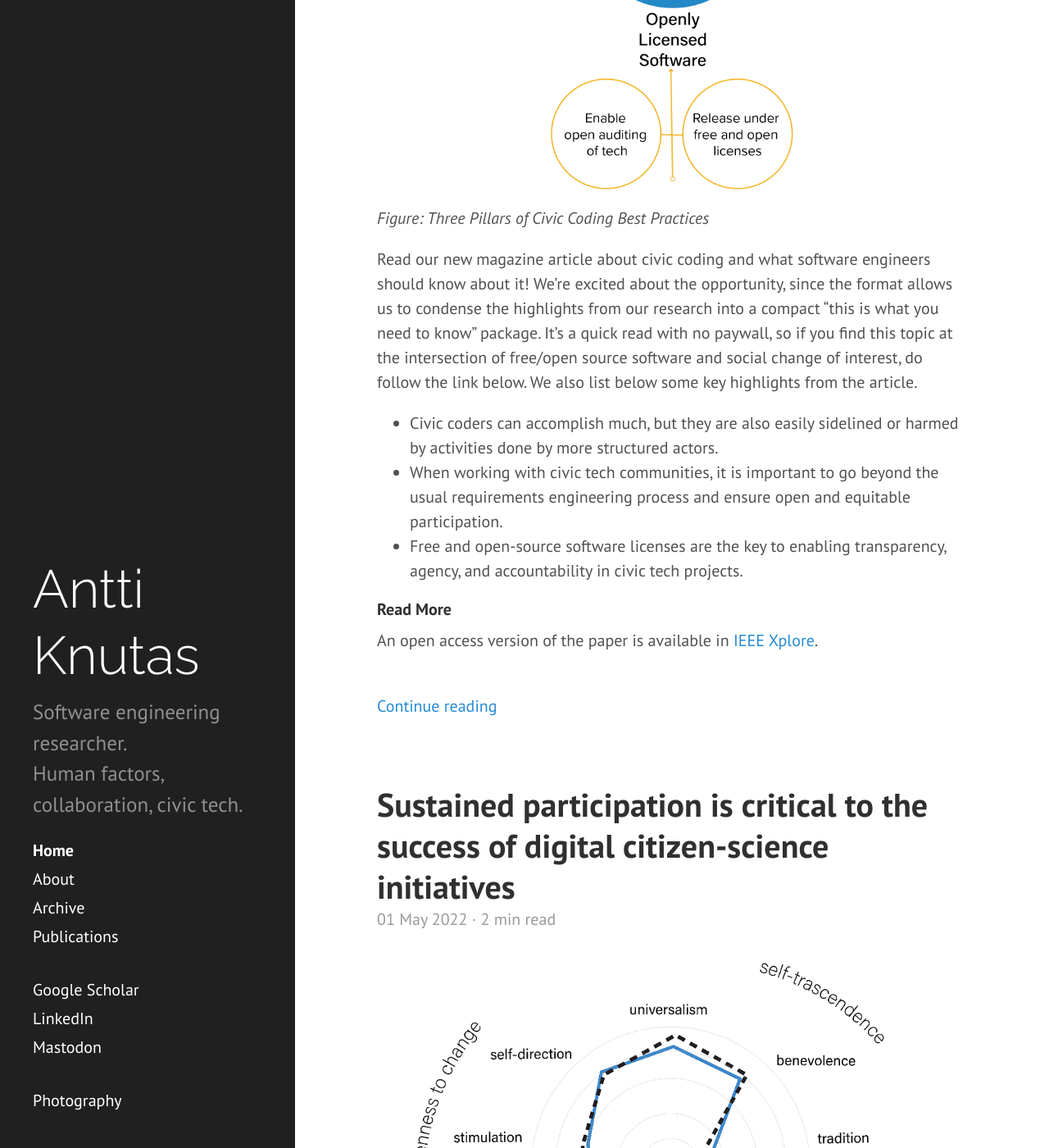
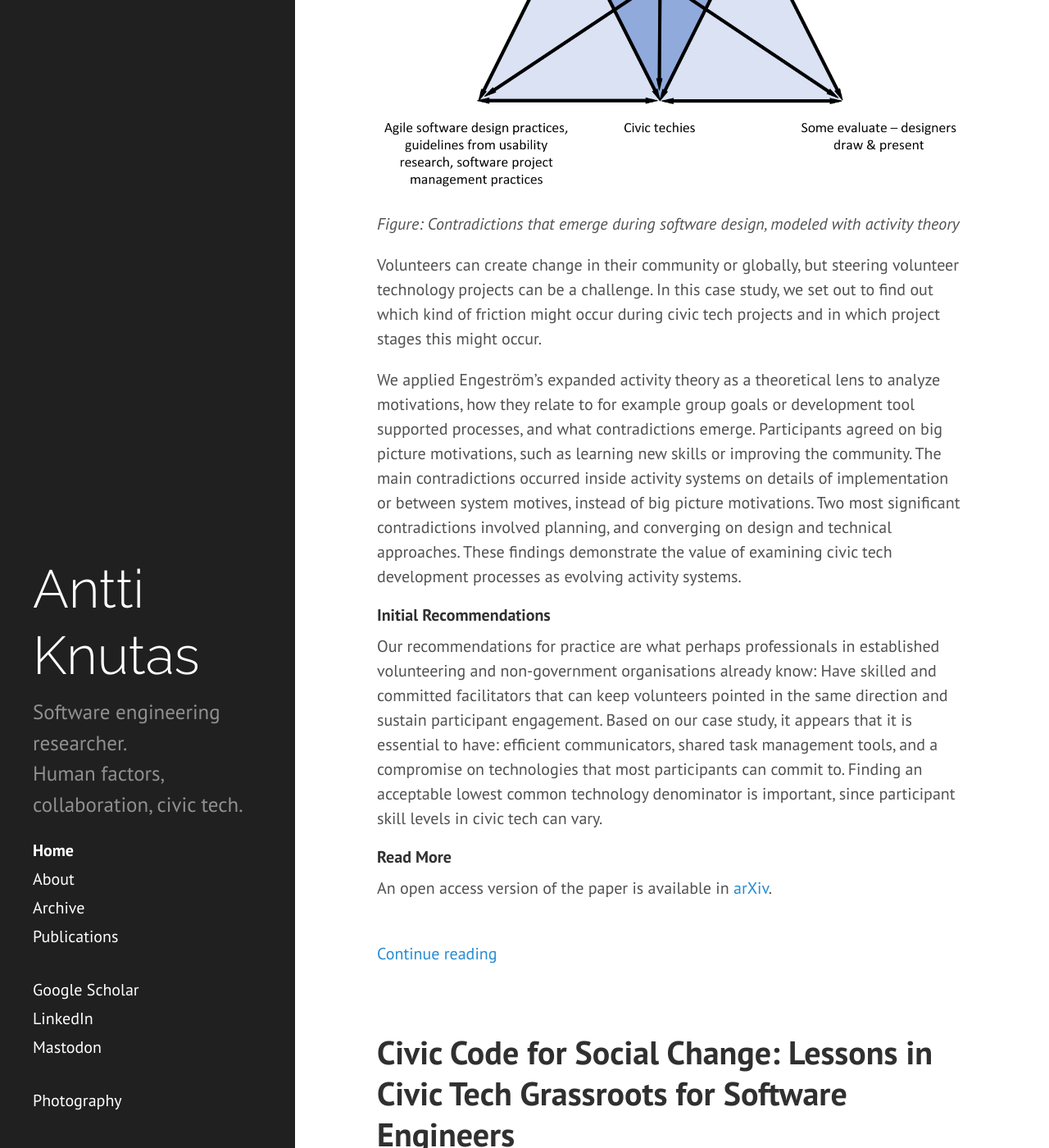
Before and after one commit to aknutas/aknutas.github.io, a Jekyll site: the page built from index.html, in a window 1280 px wide and 1400 px high, scrolled down 659 px. Shown: the whole window at 82% size. Built offline with Jekyll 4.4.1, drawn with Linux system fonts in a browser that asks for light colours; the list of posts is cut into pages by our own code; some of the changed text lies outside the part shown.

Commit message:
Added new post
Post on civic tech motivations

```diff
--- /dev/null
+++ b/_posts/2023-03-25-civictech-motivations.md
@@ -0,0 +1,35 @@
+---
+layout: post
+title: 'Contradicting Motivations in Civic Tech Software Development: Analysis of a Grassroots Project'
+tags:
+    - civic tech
+    - case study
+published: true
+---
+
+![Figure: Contradictions that emerge during software design](/assets/img/2023-02-25-activitytheory.png)
+*Figure: Contradictions that emerge during software design, modeled with activity theory*
+
+Volunteers can create change in their community or globally, but steering volunteer technology projects can be a challenge. In this case study, we set out to find out which kind of friction might occur during civic tech projects and in which project stages this might occur.
+
+We applied Engeström's expanded activity theory as a theoretical lens to analyze motivations, how they relate to for example group goals or development tool supported processes, and what contradictions emerge. Participants agreed on big picture motivations, such as learning new skills or improving the community. The main contradictions occurred inside activity systems on details of implementation or between system motives, instead of big picture motivations. Two most significant contradictions involved planning, and converging on design and technical approaches. These findings demonstrate the value of examining civic tech development processes as evolving activity systems.
+
+#### Initial Recommendations
+Our recommendations for practice are what perhaps professionals in established volunteering and non-government organisations already know: Have skilled and committed facilitators that can keep volunteers pointed in the same direction and sustain participant engagement. Based on our case study, it appears that it is essential to have: efficient communicators, shared task management tools, and a compromise on technologies that most participants can commit to. Finding an acceptable lowest common technology denominator is important, since participant skill levels in civic tech can vary.
+
+#### Read More
+An open access version of the paper is available in [arXiv](https://arxiv.org/abs/2302.03469).
+
+<!--more-->
+
+#### Abstract
+Grassroots civic tech, or software for social change, is an emerging practice where people create and then use software to create positive change in their community. In this interpretive case study, we apply Engeström's expanded activity theory as a theoretical lens to analyze motivations, how they relate to for example group goals or development tool supported processes, and what contradictions emerge. Participants agreed on big picture motivations, such as learning new skills or improving the community. The main contradictions occurred inside activity systems on details of implementation or between system motives, instead of big picture motivations. Two most significant contradictions involved planning, and converging on design and technical approaches. These findings demonstrate the value of examining civic tech development processes as evolving activity systems.
+
+#### Reference
+Knutas, A., Siemon, D., Tylosky, N., & Maccani, G. (2023). Contradicting Motivations in Civic Tech Software Development: Analysis of a Grassroots Project. In *Proceedings of the 45st International Conference on Software Engineering*. ([Preprint from arXiv](https://arxiv.org/abs/2302.03469))
+
+##### Authors
+* [Antti Knutas](https://fosstodon.org/@aknutas)
+* [Dominik Siemon](https://fi.linkedin.com/in/dr-dominik-siemon-270368193)
+* Natasha Tylosky
+* Giovanni Maccani
--- a/publications.md
+++ b/publications.md
@@ -13,6 +13,8 @@ Find a partial list of my academic publications below, sorted by areas of intere
 ---
 
 #### Civic Tech
+Knutas, A., Siemon, D., Tylosky, N., & Maccani, G. (2023). Contradicting Motivations in Civic Tech Software Development: Analysis of a Grassroots Project. In *Proceedings of the 45st International Conference on Software Engineering*. ([Preprint from arXiv](https://arxiv.org/abs/2302.03469))
+
 Knutas, A., Palacin, V., Maccani, G., Aragon, P., Wolff, A., & Mocek, L. (2022). Civic Code for Social Change: Lessons in Civic Tech Grassroots for Software Engineers. IEEE Software. ([IEEE Xplore](https://doi.org/10.1109/MS.2022.3179670) open access \| DOI: [10.1109/MS.2022.3179670](https://doi.org/10.1109/MS.2022.3179670) )
 
 Palacin, V., Ferrario, M. A., Hsieh, G., Knutas, A., Wolff, A., & Porras, J. (2021). Human Values and Digital Citizen Science Interactions. International Journal of Human-Computer Studies, 102605. ([ScienceDirect](https://doi.org/10.1016/j.ijhcs.2021.102605) open access) \| DOI: [10.1016/j.ijhcs.2021.102605](https://doi.org/10.1016/j.ijhcs.2021.102605)
```
Also changed, not shown: assets/img/2023-02-25-activitytheory.png (added), 2 other files.
